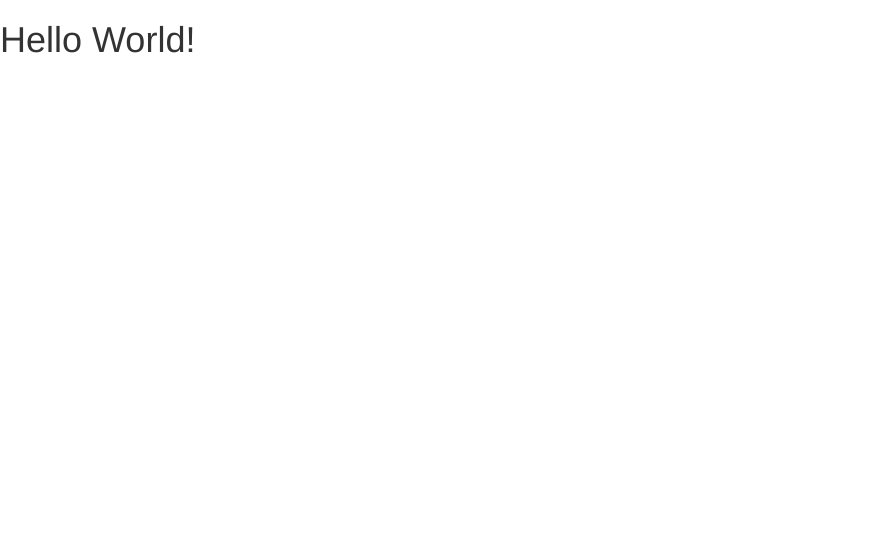
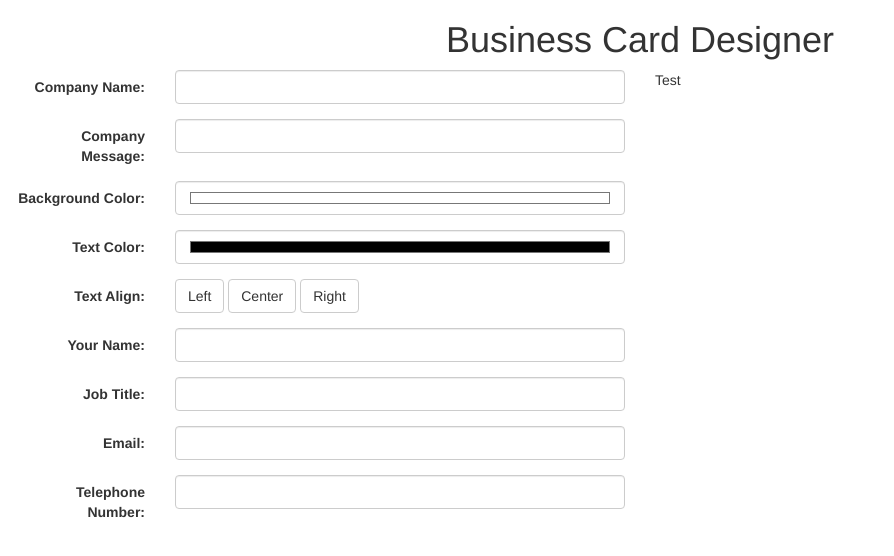
Before and after one commit to abaker93/BusinessCardApplication, a website built with Parcel: page index.html in a window 1280 px wide. Shown: the whole page, without its empty margins (0-894 px from the left). Built offline with nearby package versions, Linux system fonts and the light colour scheme.

Commit message:
Input fields created

```diff
--- a/index.html
+++ b/index.html
@@ -13,7 +13,207 @@
 	</head>
 
 	<body>
-		<h1>Hello World!</h1>
+		<div class="container-fluid">
+			<div class="row text-center">
+				<div class="col-sm-12">
+					<h1>Business Card Designer</h1>
+				</div>
+			</div>
+			<div class="row">
+				<!-- INPUT -->
+				<div class="col-sm-12 col-md-6 input">
+					<form action="" id="cardInfo" class="form-horizontal">
+						<!-- INPUT COMPANY NAME -->
+						<div class="form-group">
+							<label
+								for="inputCompanyName"
+								class="col-sm-3 control-label"
+							>
+								Company Name:</label
+							>
+							<div class="col-sm-9">
+								<input
+									type="text"
+									id="inputCompanyName"
+									class="form-control"
+									onkeyup="printCompanyName()"
+								/>
+							</div>
+						</div>
+						<!-- // INPUT COMPANY NAME -->
+
+						<!-- INPUT COMPANY MESSAGE -->
+						<div class="form-group">
+							<label
+								for="inputCompanyMessage"
+								class="col-sm-3 control-label"
+							>
+								Company Message:</label
+							>
+							<div class="col-sm-9">
+								<input
+									type="text"
+									id="inputCompanyMessage"
+									class="form-control"
+									onkeyup="printCompanyMessage()"
+								/>
+							</div>
+						</div>
+						<!-- // INPUT COMPANY MESSAGE -->
+
+						<!-- INPUT BACKGROUND COLOR -->
+						<div class="form-group">
+							<label
+								for="inputBackgroundColor"
+								class="col-sm-3 control-label"
+							>
+								Background Color:</label
+							>
+							<div class="col-sm-9">
+								<input
+									type="color"
+									id="inputBackgroundColor"
+									class="form-control"
+									value="#FFFFFF"
+									onchange="printBackgroundColor()"
+								/>
+							</div>
+						</div>
+						<!-- // INPUT BACKGROUND COLOR -->
+
+						<!-- INPUT TEXT COLOR -->
+						<div class="form-group">
+							<label
+								for="inputTextColor"
+								class="col-sm-3 control-label"
+							>
+								Text Color:</label
+							>
+							<div class="col-sm-9">
+								<input
+									type="color"
+									id="inputTextColor"
+									class="form-control"
+									value="#000000"
+									onchange="printTextColor()"
+								/>
+							</div>
+						</div>
+						<!-- // INPUT TEXT COLOR -->
+
+						<!-- INPUT TEXT ALIGN -->
+						<div class="form-group">
+							<label class="col-sm-3 control-label">
+								Text Align:</label
+							>
+							<div class="col-sm-9">
+								<input
+									type="button"
+									id="text-left"
+									class="btn btn-default"
+									value="Left"
+									onclick="inputTextAlign(this.id)"
+								/>
+								<input
+									type="button"
+									id="text-center"
+									class="btn btn-default"
+									value="Center"
+									onclick="inputTextAlign(this.id)"
+								/>
+								<input
+									type="button"
+									id="text-right"
+									class="btn btn-default"
+									value="Right"
+									onclick="inputTextAlign(this.id)"
+								/>
+							</div>
+						</div>
+						<!-- // INPUT TEXT ALIGN -->
+
+						<!-- INPUT YOUR NAME -->
+						<div class="form-group">
+							<label
+								for="inputYourName"
+								class="col-sm-3 control-label"
+							>
+								Your Name:</label
+							>
+							<div class="col-sm-9">
+								<input
+									type="text"
+									id="inputYourName"
+									class="form-control"
+									onkeyup="printYourName()"
+								/>
+							</div>
+						</div>
+						<!-- // INPUT YOUR NAME -->
+
+						<!-- INPUT JOB TITLE -->
+						<div class="form-group">
+							<label
+								for="inputJobTitle"
+								class="col-sm-3 control-label"
+							>
+								Job Title:</label
+							>
+							<div class="col-sm-9">
+								<input
+									type="text"
+									id="inputJobTitle"
+									class="form-control"
+									onkeyup="printJobTitle()"
+								/>
+							</div>
+						</div>
+						<!-- // INPUT JOB TITLE -->
+
+						<!-- INPUT EMAIL -->
+						<div class="form-group">
+							<label
+								for="inputEmail"
+								class="col-sm-3 control-label"
+							>
+								Email:</label
+							>
+							<div class="col-sm-9">
+								<input
+									type="email"
+									id="inputEmail"
+									class="form-control"
+									onkeyup="printEmail()"
+								/>
+							</div>
+						</div>
+						<!-- // INPUT EMAIL -->
+
+						<!-- INPUT TELEPHONE NUMBER -->
+						<div class="form-group">
+							<label
+								for="inputTelephoneNumber"
+								class="col-sm-3 control-label"
+							>
+								Telephone Number:</label
+							>
+							<div class="col-sm-9">
+								<input
+									type="phone"
+									id="inputTelephoneNumber"
+									class="form-control"
+									onkeyup="printTelephoneNumber()"
+								/>
+							</div>
+						</div>
+						<!-- // INPUT TELEPHONE NUMBER -->
+					</form>
+				</div>
+
+				<!-- OUTPUT -->
+				<div class="col-sm-12 col-md-6 output">Test</div>
+			</div>
+		</div>
 
 		<script type="javascript" src="./scripts.js"></script>
 	</body>
```
Also changed, not shown: 1 other file.
